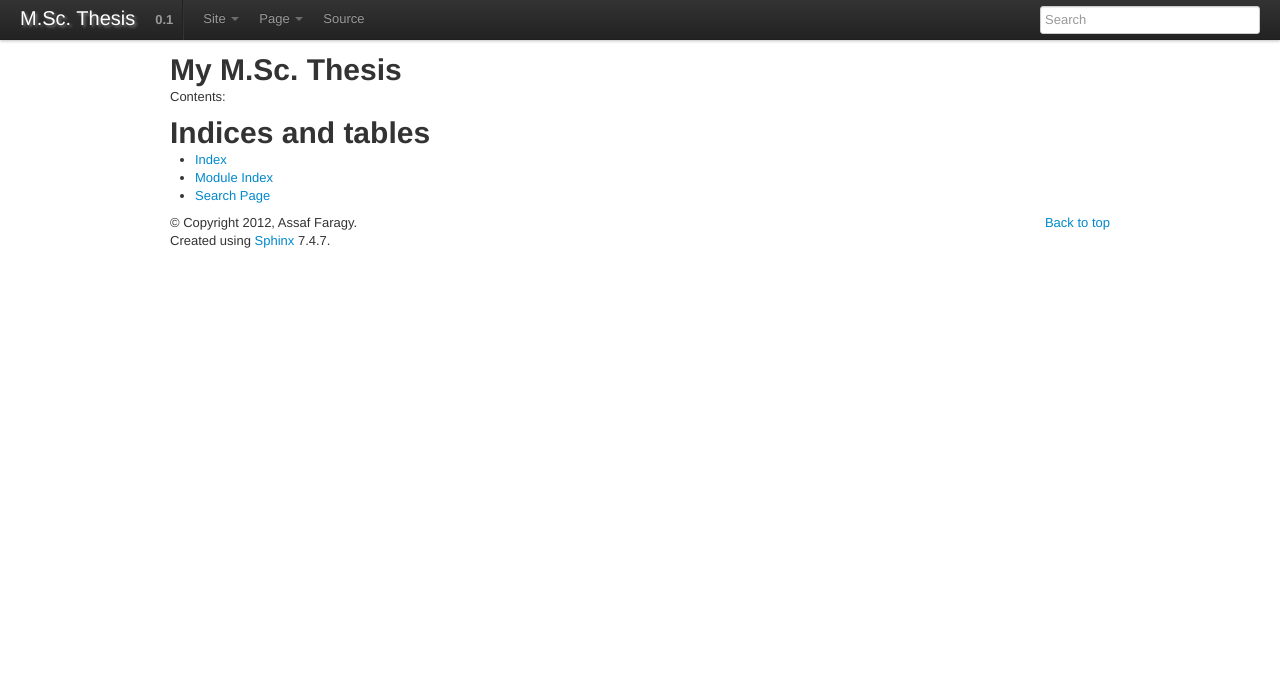
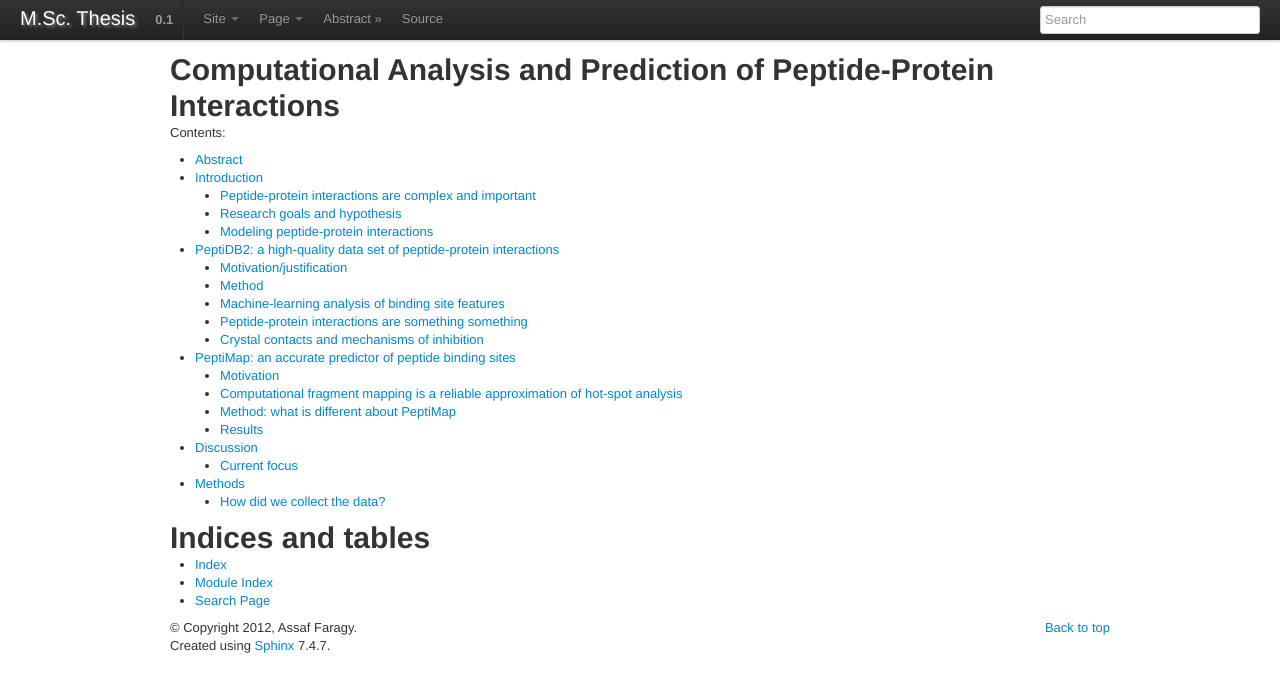
Before and after one commit to assaff/msc-thesis, a Sphinx documentation site: the page built from source/index.rst, in a window 1280 px wide. Shown: the top 692 px of the page. Built offline with Sphinx 7.4.7, drawn with Linux system fonts in a browser that asks for light colours; formulas are drawn with MathJax 3.

Commit message:
added sections to index.rst

```diff
--- a/source/index.rst
+++ b/source/index.rst
@@ -3,14 +3,20 @@
    You can adapt this file completely to your liking, but it should at least
    contain the root `toctree` directive.
 
-My M.Sc. Thesis
-========================================
+Computational Analysis and Prediction of Peptide-Protein Interactions
+=====================================================================
 
 Contents:
 
 .. toctree::
    :maxdepth: 2
 
+   abstract
+   intro
+   peptidb2
+   peptimap
+   discussion
+   methods
 
 
 Indices and tables
```
